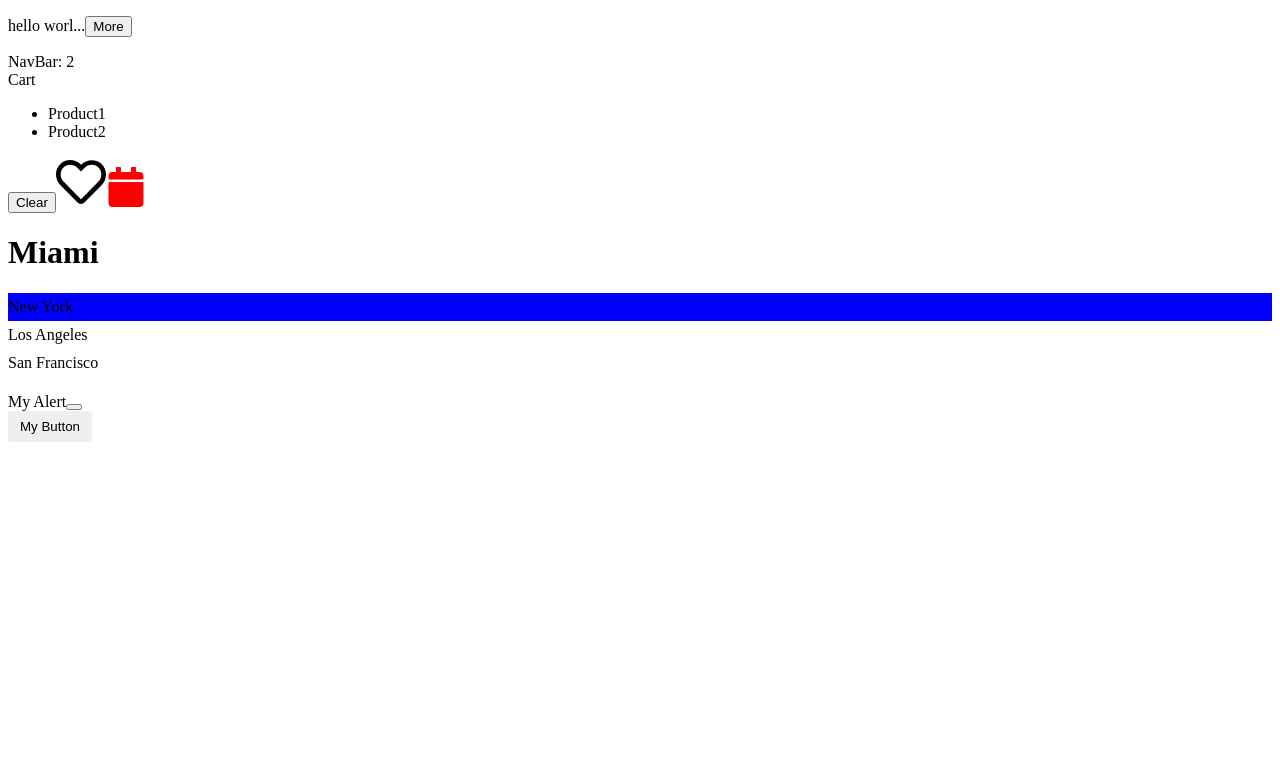
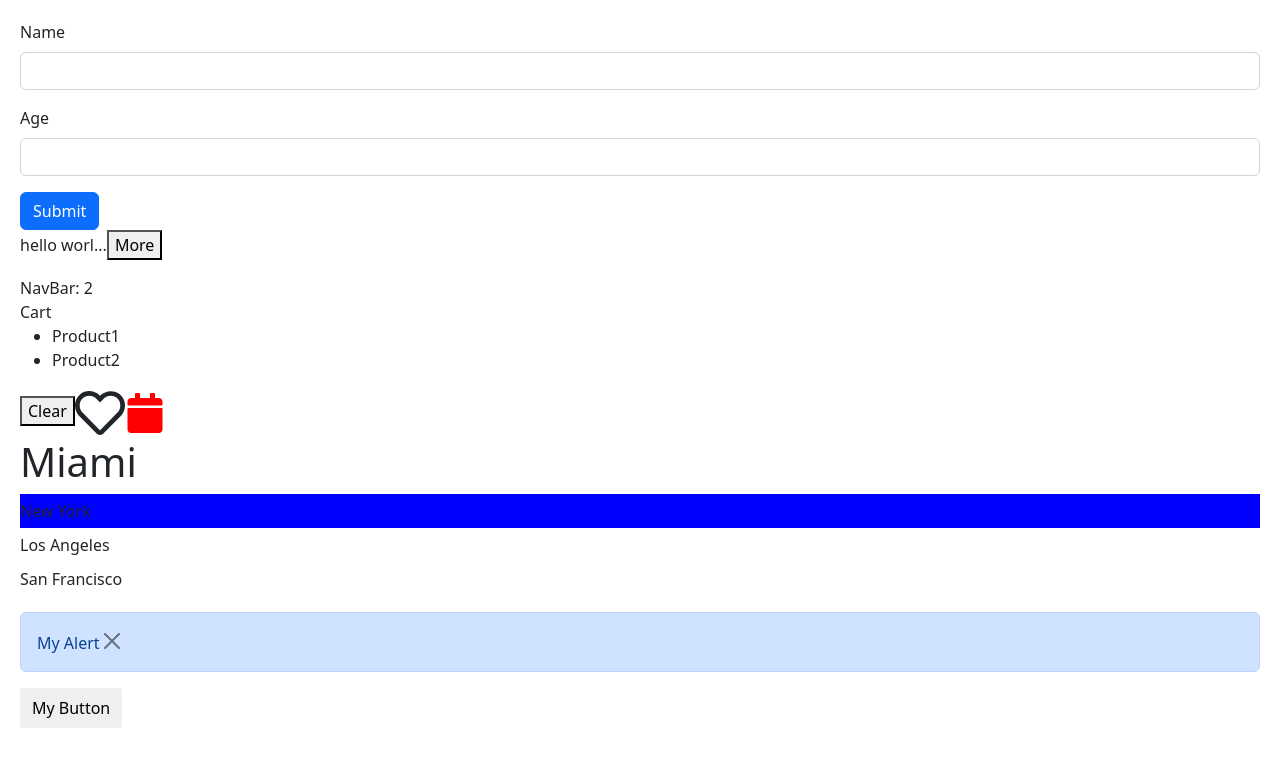
Before and after one commit to MegMoore/react-app, a React (Vite) app: page / in a window 1280 px wide. Shown: the top 766 px of the page. Built offline with nearby package versions, Linux system fonts and the light colour scheme.

Commit message:
input fields

```diff
--- a/src/App.tsx
+++ b/src/App.tsx
@@ -9,6 +9,7 @@
 import NavBar from "./components/NavBar";
 import Cart from "./components/Cart";
 import Expandabletext from "./components/Expandabletext";
+import Form from "./components/Form";
 
 function App() {
   const [cartItems, setCartItems] = useState(["Product1", "Product2"]);
@@ -17,6 +18,7 @@
 
   return (
     <div>
+      <Form />
       <Expandabletext maxChars={10}>hello world</Expandabletext>
       <NavBar cartItemsCount={cartItems.length} />
       <Cart cartItems={cartItems} onClear={() => setCartItems([])} />
--- /dev/null
+++ b/src/components/Form.tsx
@@ -0,0 +1,42 @@
+import React, { FormEvent, useRef } from "react";
+
+const Form = () => {
+  const nameRef = useRef<HTMLInputElement>(null);
+  const ageRef = useRef<HTMLInputElement>(null);
+  const person = { name: "", age: 0 };
+
+  const handleSubmit = (event: FormEvent) => {
+    event.preventDefault();
+    if (nameRef.current !== null) person.name = nameRef.current.value;
+    if (ageRef.current !== null)
+      // PArseInt converts string to number
+      person.age = parseInt(ageRef.current.value);
+    console.log(person);
+  };
+  return (
+    <form onSubmit={handleSubmit}>
+      <div className="mb-3">
+        <label htmlFor="" className="form-label form-con">
+          Name
+        </label>
+        <input
+          ref={nameRef}
+          id="name"
+          type="text"
+          className="form-control"
+        ></input>
+      </div>
+      <div className="mb-3">
+        <label htmlFor="age" className="form-label form-con">
+          Age
+        </label>
+        <input ref={ageRef} id="age" type="number" className="form-control" />
+      </div>
+      <button className="btn btn-primary" type="submit">
+        Submit
+      </button>
+    </form>
+  );
+};
+
+export default Form;
--- /dev/null
+++ b/src/index.css
@@ -0,0 +1,3 @@
+body {
+  padding: 20px;
+}
```
Also changed, not shown: src/main.tsx (+8 -7 lines).
